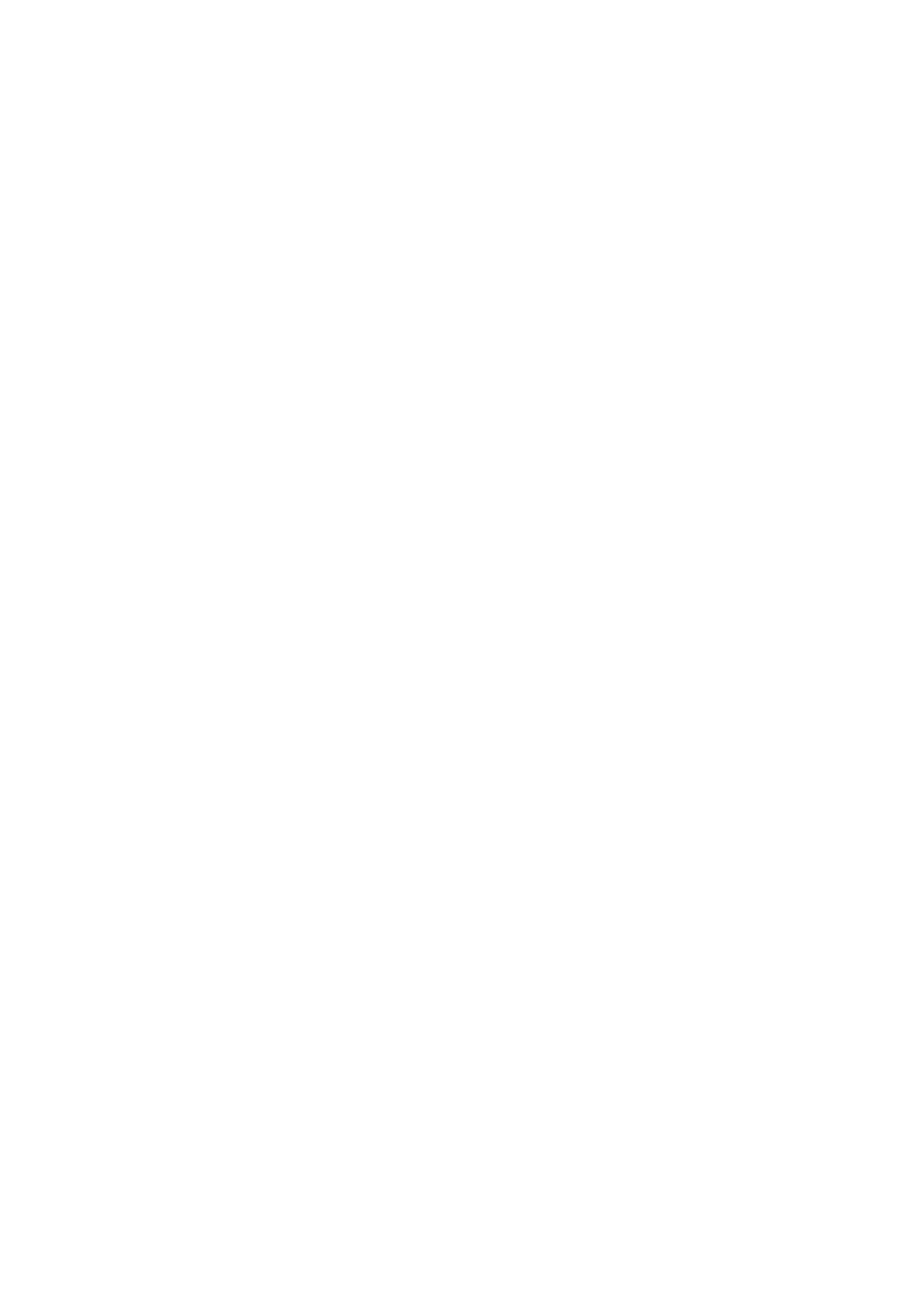
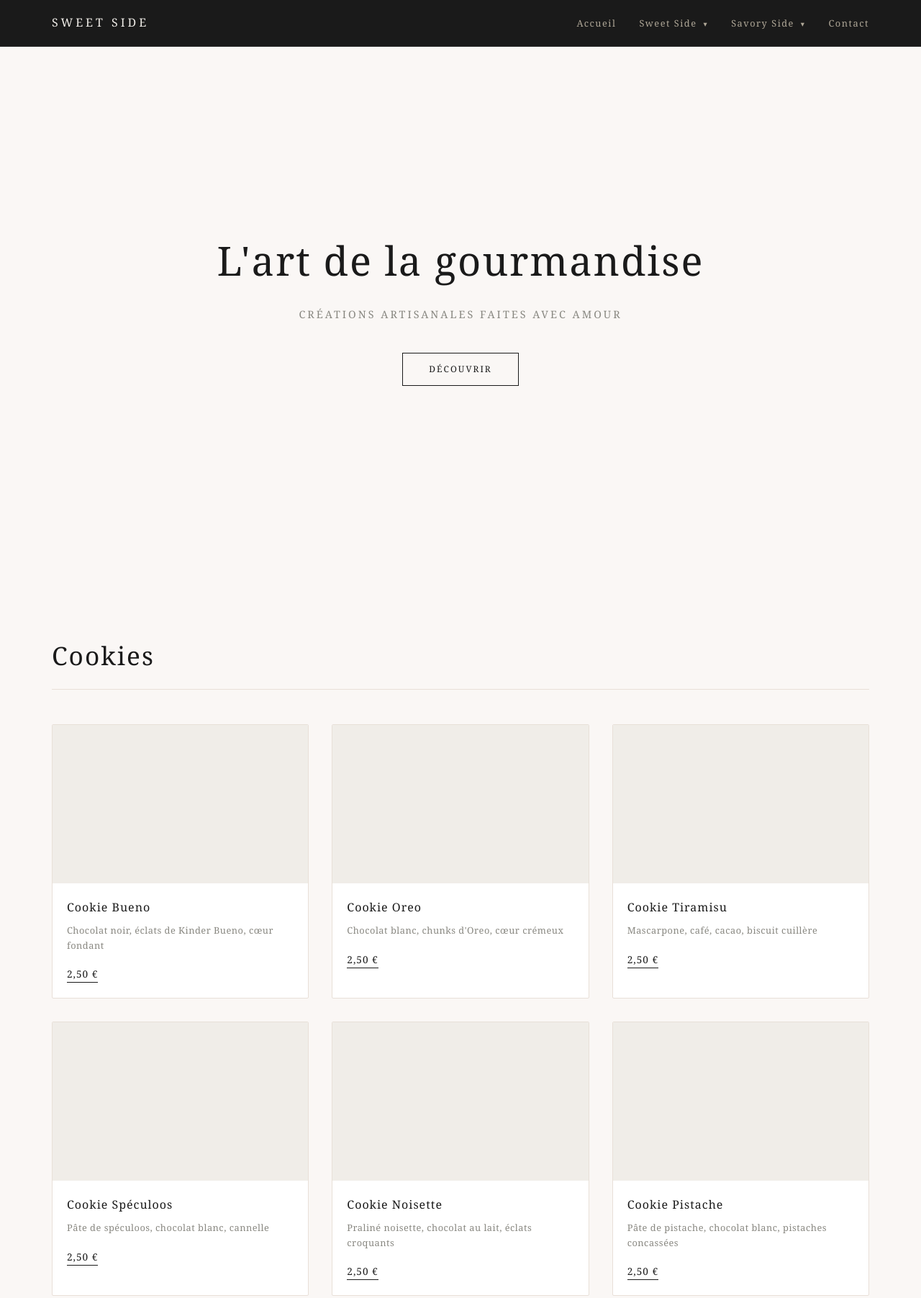
Before and after one commit to hmz71/SweetSide, a plain HTML site: page index.html in a window 1280 px wide. Shown: the top 1803 px of the page at 72% size. Before the commit the page ends 800 px from the top, so only its background shows below. Drawn offline with Linux system fonts and the light colour scheme.

Commit message:
feat: add cookie section with product grid

```diff
--- a/assets/css/style.css
+++ b/assets/css/style.css
@@ -0,0 +1,260 @@
+/* ===== RESET & BASE ===== */
+*, *::before, *::after {
+  margin: 0;
+  padding: 0;
+  box-sizing: border-box;
+}
+
+html {
+  scroll-behavior: smooth;
+}
+
+body {
+  font-family: 'Georgia', serif;
+  background-color: #FAF7F5;
+  color: #1A1A1A;
+  line-height: 1.7;
+}
+
+/* ===== HEADER ===== */
+.header {
+  position: sticky;
+  top: 0;
+  z-index: 100;
+  background-color: #1A1A1A;
+  border-bottom: 1px solid #2E2E2E;
+}
+
+.header__inner {
+  max-width: 1200px;
+  margin: 0 auto;
+  padding: 0 2rem;
+  height: 64px;
+  display: flex;
+  align-items: center;
+  justify-content: space-between;
+}
+
+.header__logo {
+  font-family: 'Georgia', serif;
+  font-size: 1rem;
+  letter-spacing: 4px;
+  color: #F0EDE8;
+  text-decoration: none;
+}
+
+/* ===== NAVBAR ===== */
+.navbar__list {
+  list-style: none;
+  display: flex;
+  align-items: center;
+  gap: 2rem;
+}
+
+.navbar__item {
+  position: relative;
+}
+
+.navbar__link {
+  font-family: 'Georgia', serif;
+  font-size: 0.8rem;
+  letter-spacing: 1.5px;
+  color: #B0A898;
+  text-decoration: none;
+  cursor: pointer;
+  transition: color 0.2s ease;
+}
+
+.navbar__link:hover,
+.navbar__link--dropdown:hover {
+  color: #F0EDE8;
+}
+
+.navbar__arrow {
+  font-size: 0.65rem;
+  margin-left: 4px;
+}
+
+/* ===== DROPDOWN ===== */
+.dropdown {
+  display: none;
+  position: absolute;
+  top: calc(100% + 0px);
+  padding-top: 8px;
+  left: 50%;
+  transform: translateX(-50%);
+  background-color: #FAF7F5;
+  border: 0.5px solid #E8E0D8;
+  border-radius: 4px;
+  list-style: none;
+  min-width: 200px;
+  padding: 8px 0;
+  z-index: 200;
+}
+
+.navbar__item--dropdown:hover .dropdown {
+  display: block;
+}
+
+.dropdown__link {
+  display: block;
+  padding: 10px 20px;
+  font-size: 0.8rem;
+  letter-spacing: 1px;
+  color: #1A1A1A;
+  text-decoration: none;
+  transition: background-color 0.15s ease;
+}
+
+.dropdown__link:hover {
+  background-color: #F0EDE8;
+}
+
+/* ===== HERO ===== */
+.section--hero {
+  min-height: 90vh;
+  display: flex;
+  flex-direction: column;
+  align-items: center;
+  justify-content: center;
+  text-align: center;
+  padding: 4rem 2rem;
+  background-color: #FAF7F5;
+}
+
+.hero__title {
+  font-family: 'Georgia', serif;
+  font-size: clamp(2rem, 5vw, 3.5rem);
+  font-weight: 400;
+  letter-spacing: 2px;
+  color: #1A1A1A;
+  margin-bottom: 1rem;
+}
+
+.hero__subtitle {
+  font-size: 0.9rem;
+  letter-spacing: 3px;
+  text-transform: uppercase;
+  color: #888780;
+  margin-bottom: 2.5rem;
+}
+
+/* ===== BOUTON ===== */
+.btn {
+  display: inline-block;
+  padding: 12px 36px;
+  border: 1px solid #1A1A1A;
+  color: #1A1A1A;
+  font-size: 0.75rem;
+  letter-spacing: 2px;
+  text-transform: uppercase;
+  text-decoration: none;
+  transition: background-color 0.2s ease, color 0.2s ease;
+}
+
+.btn:hover {
+  background-color: #1A1A1A;
+  color: #FAF7F5;
+}
+
+/* ===== SECTIONS ===== */
+.section {
+  max-width: 1200px;
+  margin: 0 auto;
+  padding: 6rem 2rem;
+}
+
+.section__title {
+  font-family: 'Georgia', serif;
+  font-size: clamp(1.5rem, 3vw, 2.2rem);
+  font-weight: 400;
+  letter-spacing: 2px;
+  color: #1A1A1A;
+  margin-bottom: 3rem;
+  padding-bottom: 1rem;
+  border-bottom: 0.5px solid #E8E0D8;
+}
+
+/* ===== FOOTER ===== */
+.footer {
+  background-color: #1A1A1A;
+  text-align: center;
+  padding: 3rem 2rem;
+  border-top: 1px solid #2E2E2E;
+}
+
+.footer__name {
+  font-family: 'Georgia', serif;
+  font-size: 0.9rem;
+  letter-spacing: 4px;
+  color: #F0EDE8;
+  margin-bottom: 0.5rem;
+}
+
+.footer__tagline {
+  font-size: 0.8rem;
+  letter-spacing: 1px;
+  color: #888780;
+  margin-bottom: 1.5rem;
+}
+
+.footer__copy {
+  font-size: 0.7rem;
+  letter-spacing: 1px;
+  color: #444441;
+}
+
+/* ===== PRODUCT GRID ===== */
+.products__grid {
+  display: grid;
+  grid-template-columns: repeat(auto-fill, minmax(280px, 1fr));
+  gap: 2rem;
+}
+
+.product-card {
+  background-color: #FFFFFF;
+  border: 0.5px solid #E8E0D8;
+  border-radius: 2px;
+  overflow: hidden;
+  transition: transform 0.2s ease, border-color 0.2s ease;
+}
+
+.product-card:hover {
+  transform: translateY(-4px);
+  border-color: #C8B8A8;
+}
+
+.product-card__img-placeholder {
+  width: 100%;
+  height: 220px;
+  background-color: #F0EDE8;
+}
+
+.product-card__body {
+  padding: 1.25rem;
+}
+
+.product-card__name {
+  font-family: 'Georgia', serif;
+  font-size: 1rem;
+  font-weight: 400;
+  letter-spacing: 1px;
+  color: #1A1A1A;
+  margin-bottom: 0.5rem;
+}
+
+.product-card__desc {
+  font-size: 0.8rem;
+  color: #888780;
+  letter-spacing: 0.5px;
+  line-height: 1.6;
+  margin-bottom: 1rem;
+}
+
+.product-card__price {
+  font-size: 0.85rem;
+  letter-spacing: 1px;
+  color: #1A1A1A;
+  border-bottom: 1px solid #1A1A1A;
+  padding-bottom: 2px;
+}
--- a/index.html
+++ b/index.html
@@ -1,11 +1,176 @@
 <!DOCTYPE html>
-<html lang="en">
+<html lang="fr">
 <head>
-    <meta charset="UTF-8">
-    <meta name="viewport" content="width=device-width, initial-scale=1.0">
-    <title>SweetSide</title>
+  <meta charset="UTF-8" />
+  <meta name="viewport" content="width=device-width, initial-scale=1.0" />
+  <title>Sweet Side</title>
+  <link rel="stylesheet" href="assets/css/style.css" />
 </head>
 <body>
 
+  <!-- HEADER / NAVBAR -->
+  <header class="header">
+    <div class="header__inner">
+
+      <a href="#accueil" class="header__logo">SWEET SIDE</a>
+
+      <nav class="navbar">
+        <ul class="navbar__list">
+
+          <li class="navbar__item">
+            <a href="#accueil" class="navbar__link">Accueil</a>
+          </li>
+
+          <!-- SWEET SIDE dropdown -->
+          <li class="navbar__item navbar__item--dropdown">
+            <span class="navbar__link navbar__link--dropdown">
+              Sweet Side <span class="navbar__arrow">▾</span>
+            </span>
+            <ul class="dropdown">
+              <li><a href="#cookies" class="dropdown__link">Cookies</a></li>
+              <li><a href="#pizza-cookies" class="dropdown__link">Pizza cookies</a></li>
+              <li><a href="#brownies" class="dropdown__link">Brownies & blondies</a></li>
+              <li><a href="#cupcakes" class="dropdown__link">Cupcakes garnis</a></li>
+              <li><a href="#gateaux" class="dropdown__link">Gâteaux à partager</a></li>
+              <li><a href="#tablettes" class="dropdown__link">Tablettes & praliné</a></li>
+            </ul>
+          </li>
+
+          <!-- SAVORY SIDE dropdown -->
+          <li class="navbar__item navbar__item--dropdown">
+            <span class="navbar__link navbar__link--dropdown">
+              Savory Side <span class="navbar__arrow">▾</span>
+            </span>
+            <ul class="dropdown">
+              <li><a href="#brunch" class="dropdown__link">Brunch</a></li>
+              <li><a href="#buffet" class="dropdown__link">Buffet Side</a></li>
+              <li><a href="#event" class="dropdown__link">Event</a></li>
+            </ul>
+          </li>
+
+          <li class="navbar__item">
+            <a href="#contact" class="navbar__link">Contact</a>
+          </li>
+
+        </ul>
+      </nav>
+
+    </div>
+  </header>
+
+  <!-- MAIN -->
+  <main>
+    <section id="accueil" class="section section--hero">
+      <h1 class="hero__title">L'art de la gourmandise</h1>
+      <p class="hero__subtitle">Créations artisanales faites avec amour</p>
+      <a href="#cookies" class="btn">Découvrir</a>
+    </section>
+
+    <section id="cookies" class="section">
+    <h2 class="section__title">Cookies</h2>
+    <div class="products__grid">
+
+        <div class="product-card">
+        <div class="product-card__img-placeholder"></div>
+        <div class="product-card__body">
+            <h3 class="product-card__name">Cookie Bueno</h3>
+            <p class="product-card__desc">Chocolat noir, éclats de Kinder Bueno, cœur fondant</p>
+            <span class="product-card__price">2,50 €</span>
+        </div>
+        </div>
+
+        <div class="product-card">
+        <div class="product-card__img-placeholder"></div>
+        <div class="product-card__body">
+            <h3 class="product-card__name">Cookie Oreo</h3>
+            <p class="product-card__desc">Chocolat blanc, chunks d'Oreo, cœur crémeux</p>
+            <span class="product-card__price">2,50 €</span>
+        </div>
+        </div>
+
+        <div class="product-card">
+        <div class="product-card__img-placeholder"></div>
+        <div class="product-card__body">
+            <h3 class="product-card__name">Cookie Tiramisu</h3>
+            <p class="product-card__desc">Mascarpone, café, cacao, biscuit cuillère</p>
+            <span class="product-card__price">2,50 €</span>
+        </div>
+        </div>
+
+        <div class="product-card">
+        <div class="product-card__img-placeholder"></div>
+        <div class="product-card__body">
+            <h3 class="product-card__name">Cookie Spéculoos</h3>
+            <p class="product-card__desc">Pâte de spéculoos, chocolat blanc, cannelle</p>
+            <span class="product-card__price">2,50 €</span>
+        </div>
+        </div>
+
+        <div class="product-card">
+        <div class="product-card__img-placeholder"></div>
+        <div class="product-card__body">
+            <h3 class="product-card__name">Cookie Noisette</h3>
+            <p class="product-card__desc">Praliné noisette, chocolat au lait, éclats croquants</p>
+            <span class="product-card__price">2,50 €</span>
+        </div>
+        </div>
+
+        <div class="product-card">
+        <div class="product-card__img-placeholder"></div>
+        <div class="product-card__body">
+            <h3 class="product-card__name">Cookie Pistache</h3>
+            <p class="product-card__desc">Pâte de pistache, chocolat blanc, pistaches concassées</p>
+            <span class="product-card__price">2,50 €</span>
+        </div>
+        </div>
+
+    </div>
+    </section>
+
+    <section id="pizza-cookies" class="section">
+      <h2 class="section__title">Pizza cookies</h2>
+    </section>
+
+    <section id="brownies" class="section">
+      <h2 class="section__title">Brownies & blondies</h2>
+    </section>
+
+    <section id="cupcakes" class="section">
+      <h2 class="section__title">Cupcakes garnis</h2>
+    </section>
+
+    <section id="gateaux" class="section">
+      <h2 class="section__title">Gâteaux à partager</h2>
+    </section>
+
+    <section id="tablettes" class="section">
+      <h2 class="section__title">Tablettes & praliné</h2>
+    </section>
+
+    <section id="brunch" class="section">
+      <h2 class="section__title">Brunch</h2>
+    </section>
+
+    <section id="buffet" class="section">
+      <h2 class="section__title">Buffet Side</h2>
+    </section>
+
+    <section id="event" class="section">
+      <h2 class="section__title">Event</h2>
+    </section>
+
+    <section id="contact" class="section">
+      <h2 class="section__title">Contact</h2>
+    </section>
+  </main>
+
+  <!-- FOOTER -->
+  <footer class="footer">
+    <p class="footer__name">SWEET SIDE</p>
+    <p class="footer__tagline">Créations artisanales faites avec amour</p>
+    <p class="footer__copy">&copy; 2025 Sweet Side — Tous droits réservés</p>
+  </footer>
+
+  <script src="assets/js/script.js"></script>
 </body>
 </html>
```
Also changed, not shown: assets/images/cookie_bueno.png (added).
